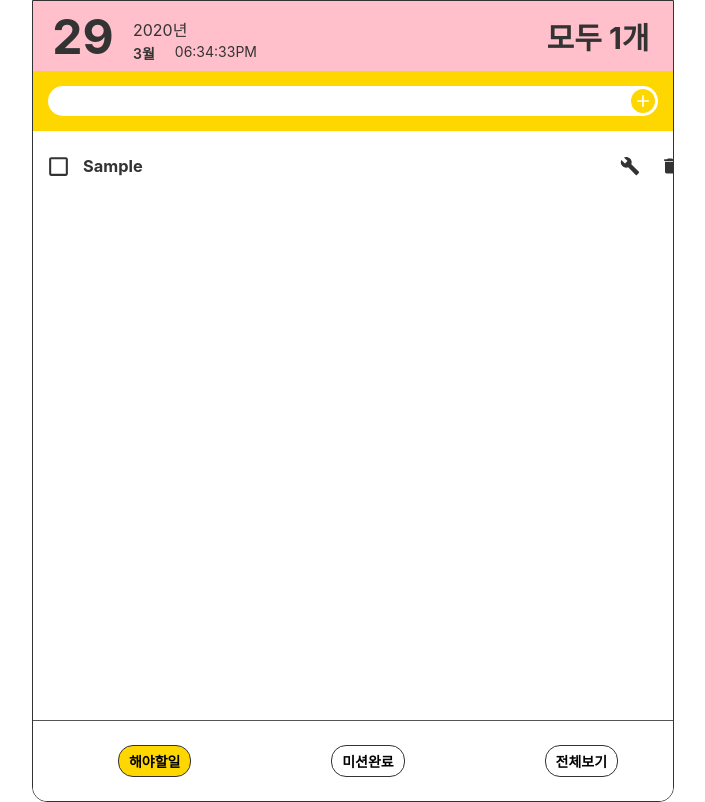
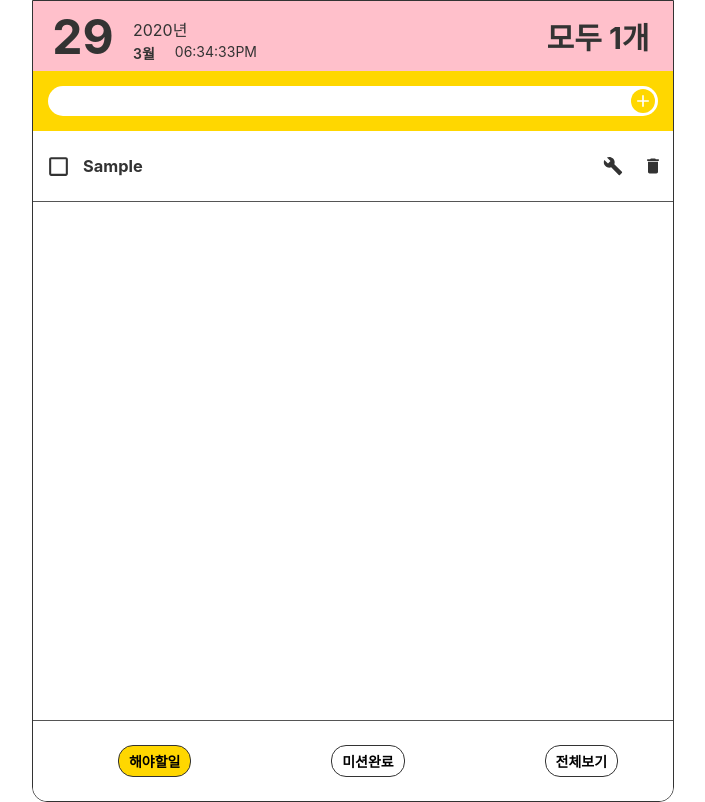
Before and after one commit to mvcweb75/todoapp, a React (Create React App) app: page / in a window 1280 px wide. Both pictures are taken after typing "Sample" into the empty fields and a click on the button 930 px from the left and 101 px from the top of the page. Shown: the whole page, without its empty margins (287-992 px from the left). Built offline with nearby package versions, Linux system fonts and the light colour scheme.

Commit message:
스크롤 살림

```diff
--- a/src/components/TodoItem.jsx
+++ b/src/components/TodoItem.jsx
@@ -9,10 +9,6 @@ const TodoItemBlock = styled.li`
 	height: 70px;
 	align-items: center;
 	border-bottom: 1px solid #555;
-
-	&:last-child {
-		border-bottom: none;
-	}
 `
 const Span = styled.span`
 	display: flex;
--- a/src/components/TodoList.jsx
+++ b/src/components/TodoList.jsx
@@ -5,10 +5,10 @@ import { useCtxState } from '../contexts/TodoCtxProvider'
 
 const TodoListBlock = styled.ul`
 	overflow-y: scroll;
-	position: absolute;
+	/* position: absolute;
 	right: -17px;
+	width: calc(100% + 17px); */
 	height: calc(100% - 210px);
-	width: calc(100% + 17px);
 `
 
 function TodoList({ fnChoice, fnEditId }) {
```
